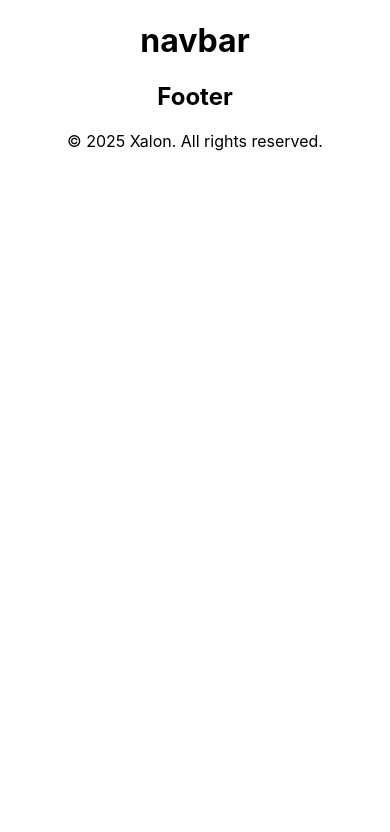
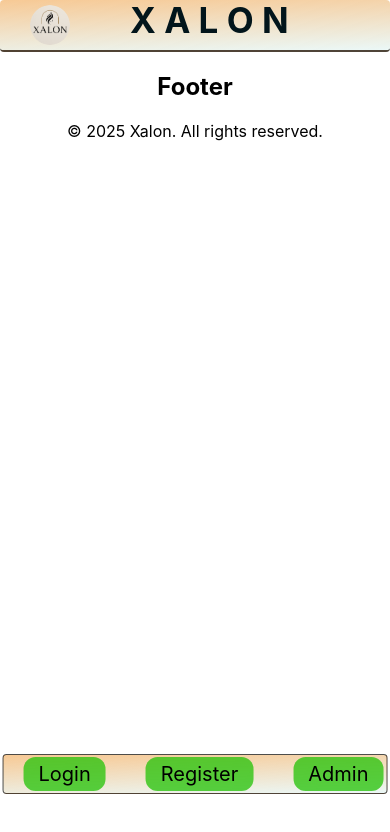
Before and after one commit to NITESH7KUMAR/Xalon, a React (Create React App) app: page / in a window 390 px wide. Shown: the top 832 px of the page. Built offline with nearby package versions, Linux system fonts and the light colour scheme.

Commit message:
navbar static  complete

```diff
--- a/package.json
+++ b/package.json
@@ -9,6 +9,7 @@
     "@testing-library/user-event": "^13.5.0",
     "react": "^19.1.0",
     "react-dom": "^19.1.0",
+    "react-router-dom": "^7.6.2",
     "react-scripts": "5.0.1",
     "web-vitals": "^2.1.4"
   },
--- a/src/components/navbar/navbar.css
+++ b/src/components/navbar/navbar.css
@@ -0,0 +1,123 @@
+
+   /* CSS */
+.header {
+  background: linear-gradient(-2deg, #ebf8f7, #f4b56db9);
+    padding-bottom: 15px;
+    text-align: center;
+    height: 50px;
+    position:relative;
+    width: 100%;
+    z-index: 1000;
+    border-radius: 4px ;
+     border-bottom: 2px solid #110f0db9;
+  }
+
+.navbar {
+    display: flex;
+    justify-content: space-between;
+    align-items: center;
+    position: relative;
+  }
+
+  .logo img {
+    margin-top: 5px;
+    border-radius: 30px;
+    margin-left: 30px;
+    height: 50px;
+    width: auto;
+  }
+
+.logo1 {
+    font-weight: bold;
+    color: #02151b;
+    position: absolute;
+    font-size:35px;
+    margin-top: -10px;
+    left: 130px;
+    cursor:pointer;
+  }
+
+  .nav-links {
+    margin-right: 80px;
+    display: flex;
+    justify-content: center;
+    list-style-type: none;
+    align-items: center;
+    border-radius: 5px;
+    padding: 6px 1px;
+    gap: 20px;
+    margin-top: 12px;
+    position: relative;
+  }
+
+  .nav-links li {
+    background-color: rgba(37, 195, 9, 0.762);
+    padding: 5px 15px;
+    border-radius: 12px;
+    transition: background-color 0.1s ease;
+    margin-left: 20px;
+    font-size: 20px;;
+  }
+
+  .nav-links1{
+    z-index: 1000;
+  }
+
+  .nav-links1:hover {
+    background-color: #bb3c0ec1;
+    cursor: pointer;
+    color :white;
+  }
+
+  .nav-links1 a {
+    text-decoration: none;
+    color: #1a1c1a;
+    font-weight: 550;
+    font-family: 'Trebuchet MS', Arial, sans-serif;
+    text-align: center;
+    display: block;
+  }
+
+@media (max-width: 767px) {
+  .nav-links {
+    background: linear-gradient(-2deg, #ebf8f7, #f4b56db9);
+    border-radius: 4px ;
+    border: 1px solid #110f0db9;
+    position: fixed;
+    bottom: 50px;
+    left: 50%;
+    transform: translateX(-50%);
+    justify-content: center;
+    display: flex;
+    padding: 4px 10px;
+    margin: auto;
+}
+.header{
+  height: 35px;
+}
+.logo img {
+  height: 40px;
+  width: auto;
+}
+}
+@media (max-width: 455px) {
+  .nav-links {
+    position: fixed;
+    bottom: 50px;
+    left: 50%;
+    transform: translateX(-50%);
+    justify-content: center;
+    display: flex;
+    padding: 2px 3px 2px 0px;
+    margin: 0;
+    font-size: 16px;
+}
+}
+@media (max-width: 380px) {
+    .nav-links li {
+        font-size: 13px;
+    }
+    .header{
+        height: 30px;
+    }
+}
--- a/src/components/navbar/navbar.jsx
+++ b/src/components/navbar/navbar.jsx
@@ -1,9 +1,22 @@
 import react from 'react';
-
+import './navbar.css';
+import logo from '../../assets/logo.png'
 function Navbar(){
   return(
     <>
-    <h1>navbar</h1>
+    <header class="header">
+      <nav class="navbar">
+        <div className='logo'>
+          <img src={logo} alt="X A L O N" />
+        </div>
+      <div className='logo1'>X A L O N</div>
+   <ul class="nav-links">
+    <li class="nav-links1">Login</li>
+    <li class="nav-links1">Register</li>
+    <li class="nav-links1">Admin</li>
+   </ul>
+   </nav>
+   </header>
     </>
   )
 }
--- a/src/index.js
+++ b/src/index.js
@@ -3,12 +3,13 @@ import ReactDOM from 'react-dom/client';
 import './index.css';
 import App from './App';
 import reportWebVitals from './reportWebVitals';
+import { BrowserRouter } from 'react-router-dom';
 
 const root = ReactDOM.createRoot(document.getElementById('root'));
 root.render(
-  <React.StrictMode>
+  <BrowserRouter>
     <App />
-  </React.StrictMode>
+  </BrowserRouter>
 );
 
 // If you want to start measuring performance in your app, pass a function
```
Also changed, not shown: src/components/navbar/authentication/admin/admin.css (added), src/components/navbar/authentication/admin/admin.jsx (added), src/components/navbar/authentication/login/login.css (added), src/components/navbar/authentication/login/login.jsx (added), src/components/navbar/authentication/register/register.css (added), src/components/navbar/authentication/register/register.jsx (added), 1 other file (tests, documents, lock files or other folders).
